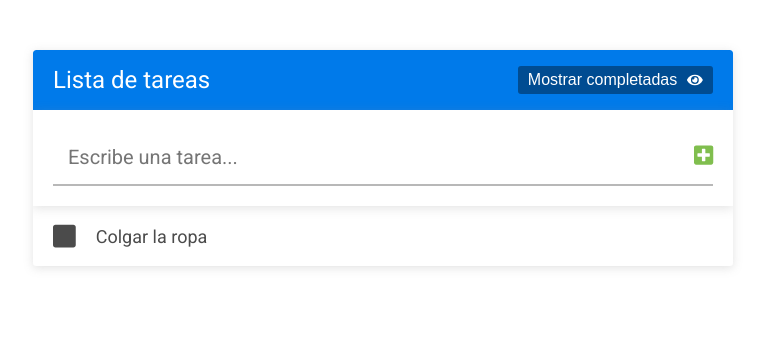
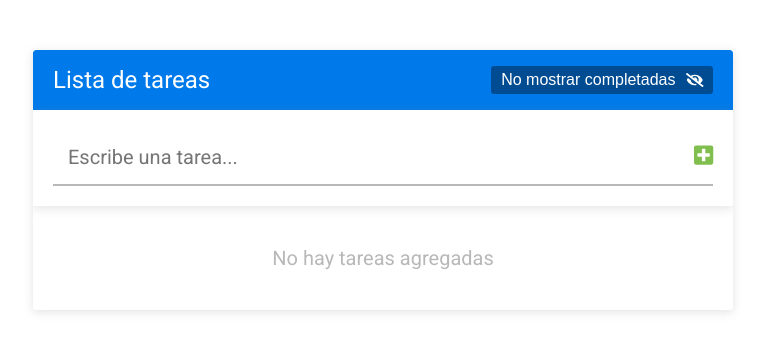
Before and after one commit to Jpardo107/ListaTareasReact, a React (Create React App) app: page / in a window 1280 px wide. Shown: the top 352 px of the page, without its empty margins (257-1022 px from the left). Built offline with nearby package versions, Linux system fonts and the light colour scheme.

Commit message:
Finalizacion de la app utilizando el localStorage para guardar las tareas ingresadas

```diff
--- a/src/App.js
+++ b/src/App.js
@@ -1,28 +1,36 @@
 import './App.css';
 import FormularioTareas from './componentes/FormularioTareas';
 import Header from './componentes/Header';
-import React, {useState} from 'react';
+import React, {useState, useEffect} from 'react';
 import ListaTareas from './componentes/ListaTareas';
-import {v4 as uuidv4} from 'uuid'
 
 
 const App = () => {
-  const [tareas, cambiarTareas] =useState(
-    [
-      {
-        id:uuidv4(),
-        texto:'Colgar la ropa',
-        completada: false
-      },
-      {
-        id:uuidv4(),
-        texto:'Sacar a pasear al perro',
-        completada: true
-      }
-    ]
-  );
-    const[mostrarCompletadas, cambiarMostrarCompletadas] = useState(false)
+  //Obtenemos las tareas guardadas de localstorage
+  const tareasGuardadas = localStorage.getItem('tareas') ?
+  JSON.parse(localStorage.getItem('tareas'))
+  : []
+  //Establecemos el estado de las tareas
+  const [tareas, cambiarTareas] =useState(tareasGuardadas);
+  //Guardando el estado dentro de localStorage
+  useEffect(() => {
+    localStorage.setItem('tareas', JSON.stringify(tareas))
 
+  }, [tareas])
+  //Accedemos a localStorage y comprobamos si mostrarCompletadas es null
+  let configMostrarCompletadas = ''
+  if (localStorage.getItem('mostrarCompletadas') === null){
+    configMostrarCompletadas = true
+  }
+  else{
+    configMostrarCompletadas = localStorage.getItem('mostrarCompletadas') === 'true'
+  }
+  //Estado de mostrar completadas
+  const[mostrarCompletadas, cambiarMostrarCompletadas] = useState(configMostrarCompletadas)
+
+  useEffect(() => {
+    localStorage.setItem('mostrarCompletadas', mostrarCompletadas.toString())
+  }, [mostrarCompletadas])
   return (
     <div className='contenedor'>
       <Header
--- a/src/componentes/FormularioTareas.js
+++ b/src/componentes/FormularioTareas.js
@@ -22,6 +22,7 @@
         }
       ]
     )
+    cambiarInputTarea('')
   }
   return (
     <form action="" className='formulario-tareas' onSubmit={handleSubmit}>
```
